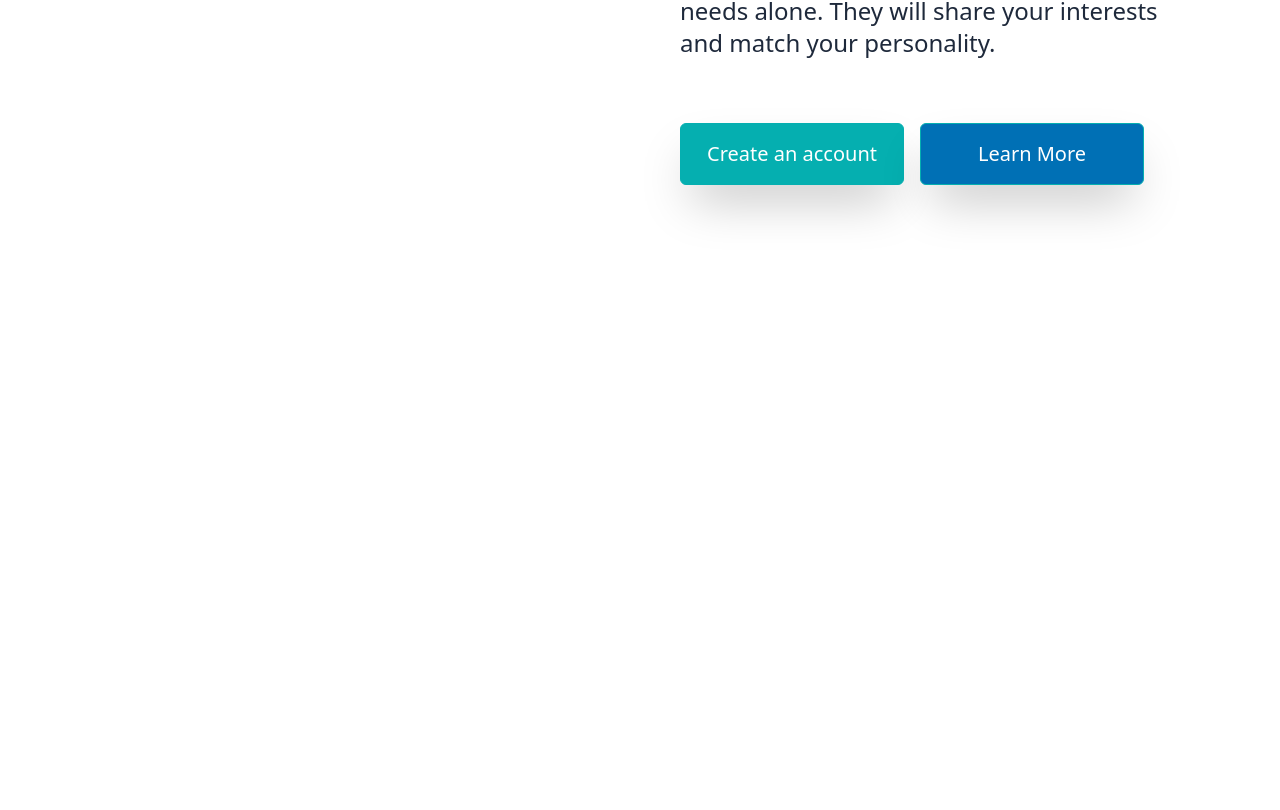
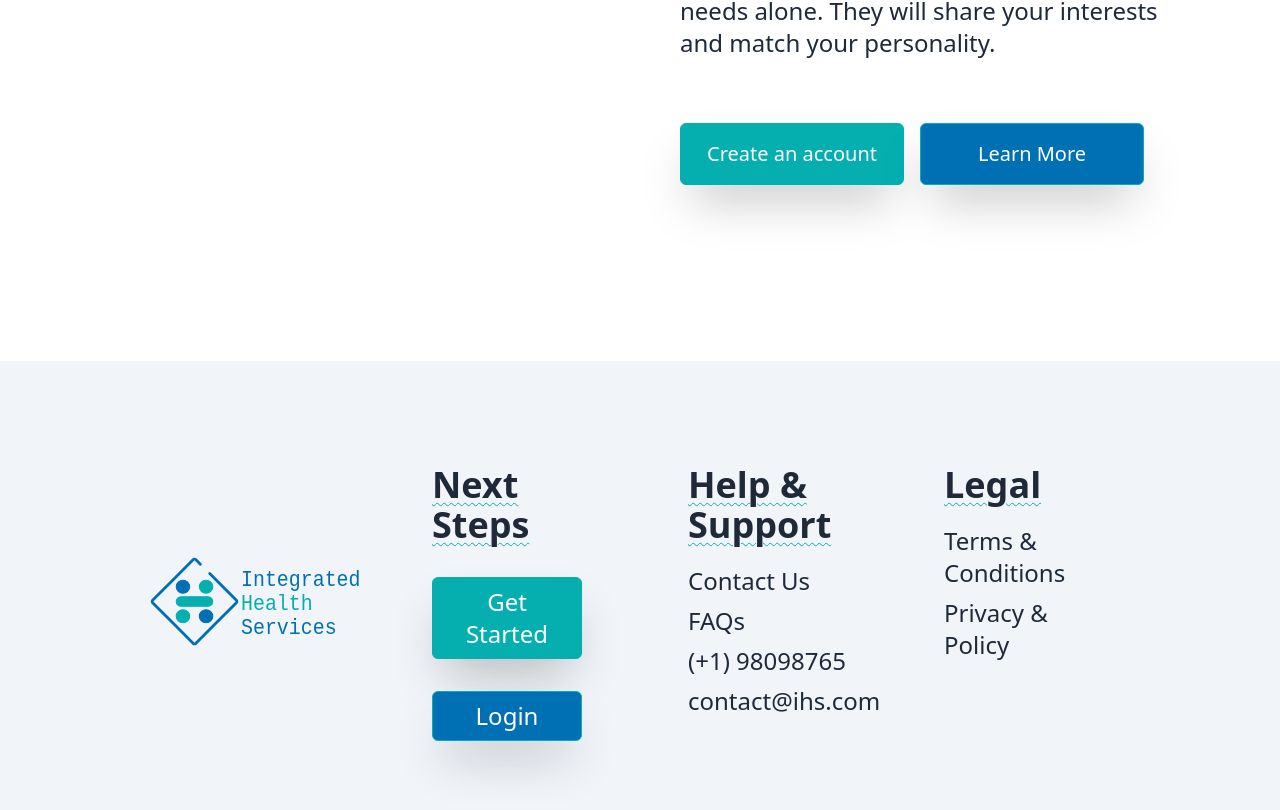
Before and after one commit to ihsidna/ihs-frontend, a React (Create React App) app: page / in a window 1280 px wide. Shown: the part 3135-3945 px from the top of the page. Before the commit the page ends 3496 px from the top, so only its background shows below. Built offline with nearby package versions, Linux system fonts and the light colour scheme.

Commit message:
footer section

```diff
--- a/src/App.js
+++ b/src/App.js
@@ -3,6 +3,7 @@ import Hero from "./components/Hero";
 import HowItWorks from "./components/HowItWorks";
 import Services from "./components/Services";
 import WhyUs from "./components/WhyUs";
+import Footer from "./components/Footer";
 
 function App() {
   return (
@@ -12,6 +13,7 @@ function App() {
       <HowItWorks />
       <Services />
       <WhyUs />
+      <Footer />
     </>
   );
 }
--- /dev/null
+++ b/src/components/Footer.jsx
@@ -0,0 +1,47 @@
+import React from 'react';
+
+import Logo from "../assets/images/logo.svg";
+
+const Footer = () => {
+	return (
+		<div className="w-full">
+			<div className="bg-slate-100 lg:px-32 md:px-8 lg:py-8 md:py-8 py-16">
+				<div className="grid md:grid-cols-4 md:py-10 ">
+					<div className="md:py-28">
+						<img src={Logo} alt="ihs logo" className="sm:w-2/3 lg:w-full"/>
+					</div>
+					<div className="px-8 mt-4">
+						<ul className="flex flex-col items-start">
+							<li className="lg:text-4xl md:text-2xl text-4xl font-bold text-gray-800 underline underline-offset-4 decoration-wavy decoration-ihs-green decoration-1">Next Steps</li>
+							<li>
+								<button className="lg:text-2xl md:text-xl py-2 px-6 md:w-[150px] w-[200px] text-xl shadow-2xl">Get Started</button>
+							</li>
+							<li>
+								<button className="bg-ihs-blue lg:text-2xl md:text-xl py-2 px-6 md:w-[150px] w-[200px] text-xl shadow-2xl">Login</button>
+							</li>
+						</ul>
+					</div>
+					<div className="px-8 mt-4">
+						<ul className="flex flex-col items-start">
+							<li className="lg:text-4xl md:text-2xl text-4xl font-bold text-gray-800 underline underline-offset-4 decoration-wavy decoration-ihs-green decoration-1">Help & Support</li>
+							<li className="md:text-2xl text-2xl py-1 text-slate-800">Contact Us</li>
+							<li className="md:text-2xl text-2xl py-1 text-slate-800">FAQs</li>
+							<li className="md:text-2xl text-2xl py-1 text-slate-800">(+1) 98098765</li>
+							<li className="md:text-2xl text-2xl py-1 text-slate-800">contact@ihs.com</li>
+						</ul>
+					</div>
+					<div className="px-8 mt-4">
+						<ul className="flex flex-col items-start">
+							<li className="lg:text-4xl md:text-2xl text-4xl font-bold text-gray-800 underline underline-offset-4 decoration-wavy decoration-ihs-green decoration-1">Legal</li>
+							<li className="md:text-2xl text-2xl py-1 text-slate-800">Terms & Conditions</li>
+							<li className="md:text-2xl text-2xl py-1 text-slate-800">Privacy & Policy</li>
+						</ul>
+					</div>
+				</div>
+			</div>
+
+		</div>
+	);
+};
+
+export default Footer;
```
